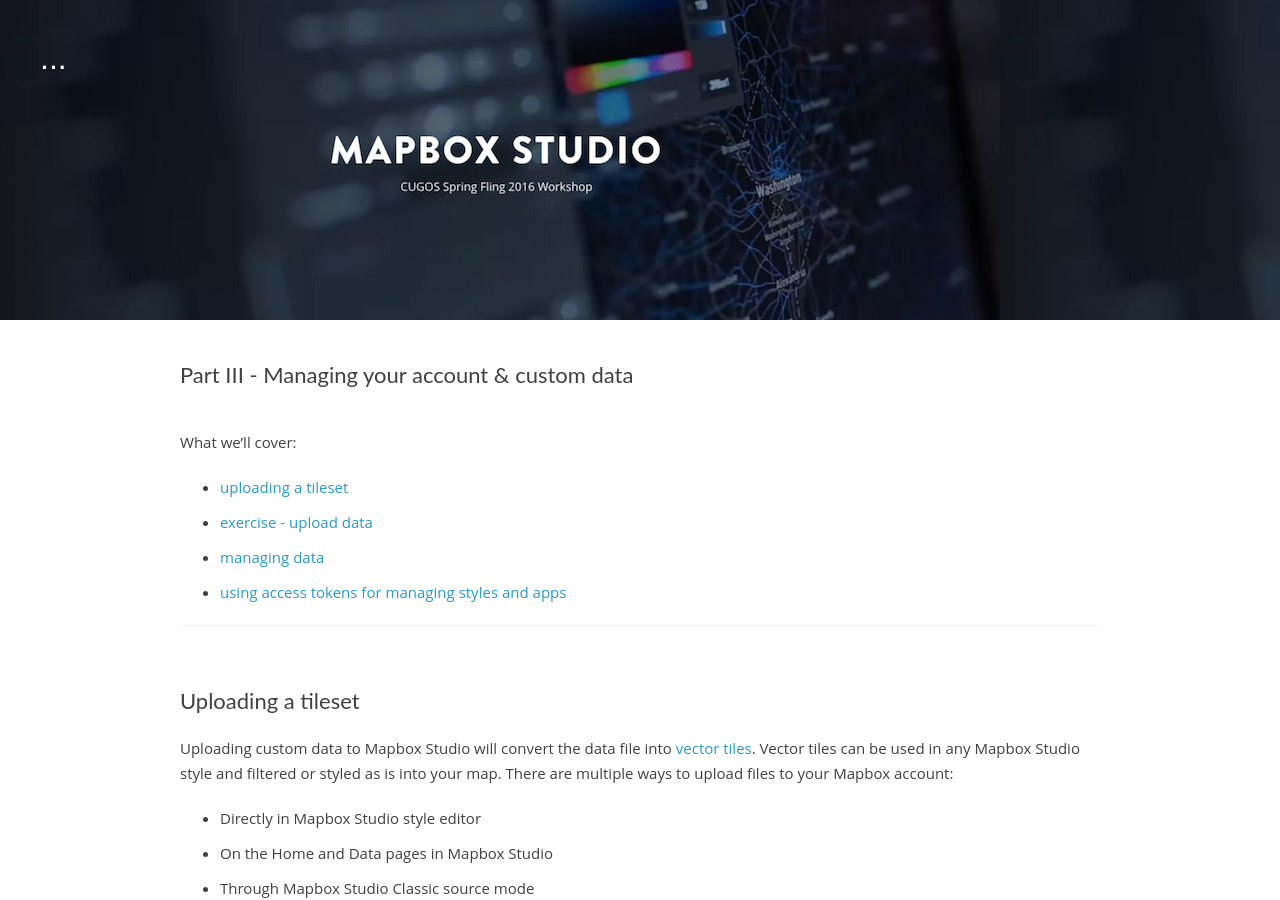
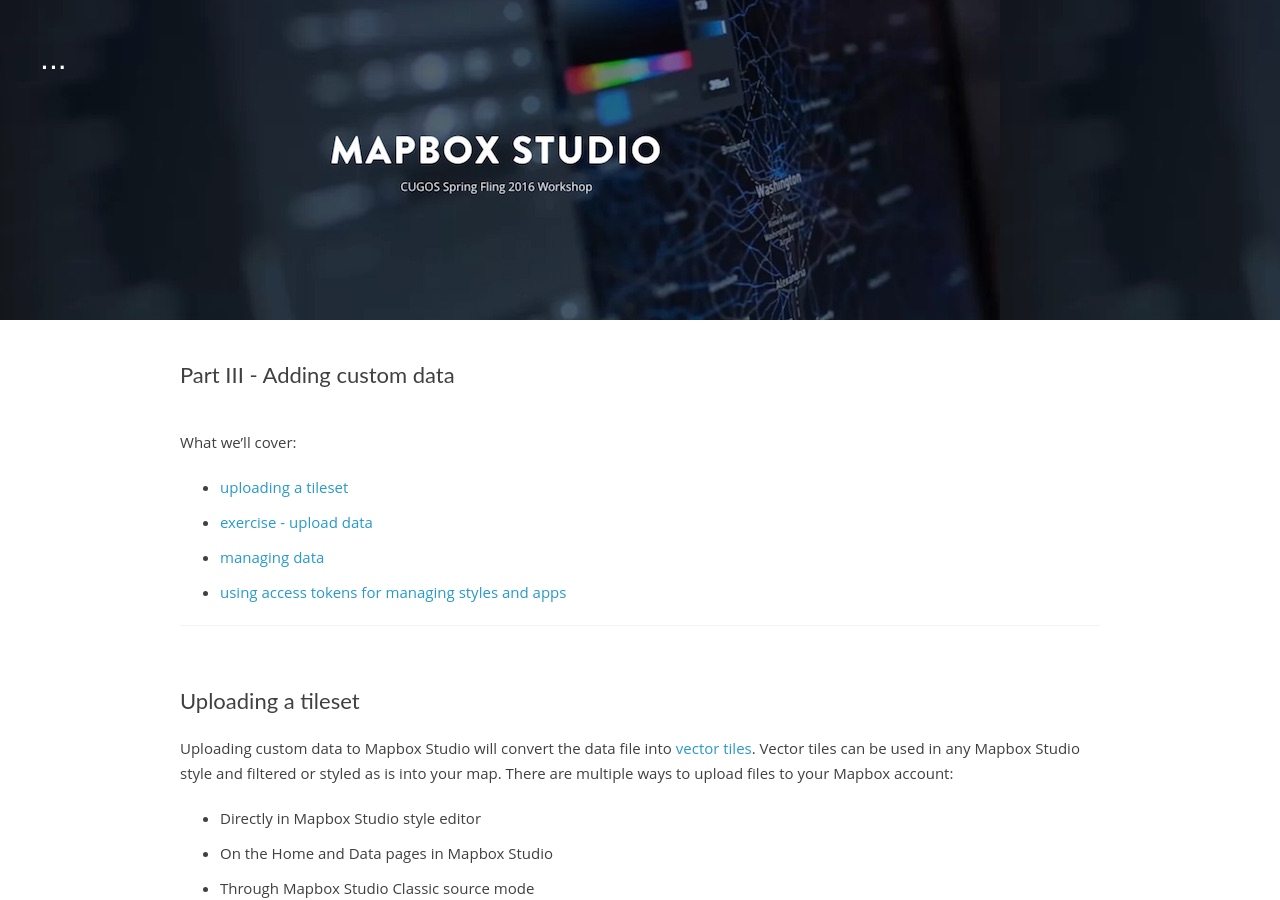
Before and after one commit to cugos/studio-workshop, a Jekyll site: the page built from _posts/0000-01-01-part-3.md, in a window 1280 px wide and 900 px high. Built offline with Jekyll 4.4.1, drawn with Linux system fonts in a browser that asks for light colours; some web fonts are replaced.

Commit message:
updates part 3 links

```diff
--- a/_posts/0000-01-01-part-3.md
+++ b/_posts/0000-01-01-part-3.md
@@ -1,7 +1,7 @@
 ---
 layout: post
 permalink: part-3
-title: Part III - Managing your account & custom data
+title: Part III - Adding custom data
 ---
 What we'll cover:
 
--- a/index.html
+++ b/index.html
@@ -50,7 +50,7 @@
 	<li>Publishing and sharing your style</li>
 </ul>
 
-<h3><a href="part-3">Part III - Managing your account & custom data</a></h3>
+<h3><a href="part-3">Part III - Adding custom data</a></h3>
 <ul>
 	<li>uploading a tileset</li>
 	<li>managing data</li>
```
